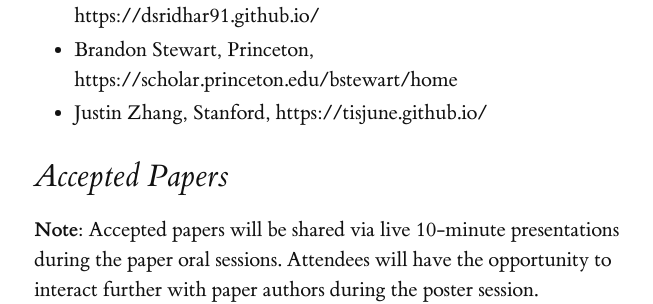
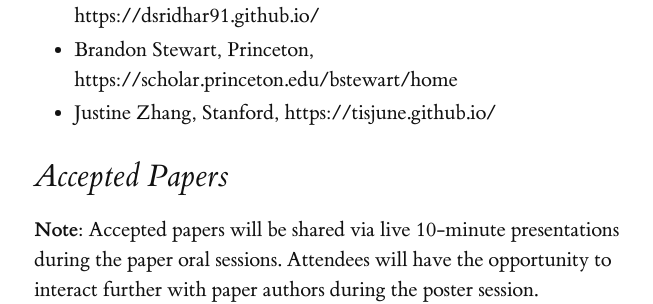
Before and after one commit to causaltext/causaltext.github.io, a Jekyll site: the page built from 2021/program.md, in a window 1280 px wide and 900 px high, scrolled down 1033 px. Shown: the part 160-464 px from the top of the window, without its empty margins (422-1075 px from the left). Built offline with Jekyll 4.4.1, drawn with Linux system fonts in a browser that asks for light colours.

Commit message:
Update program.md

```diff
--- a/2021/program.md
+++ b/2021/program.md
@@ -37,7 +37,7 @@ For our panel discussion, we have invited experts in NLP and causal inference to
    * Jacob Eisenstein, Google, https://jacobeisenstein.github.io/
    * Dhanya Sridhar, University of Montreal, https://dsridhar91.github.io/
    * Brandon Stewart, Princeton, https://scholar.princeton.edu/bstewart/home
-   * Justin Zhang, Stanford, https://tisjune.github.io/
+   * Justine Zhang, Stanford, https://tisjune.github.io/
 
 
 ## Accepted Papers
```
